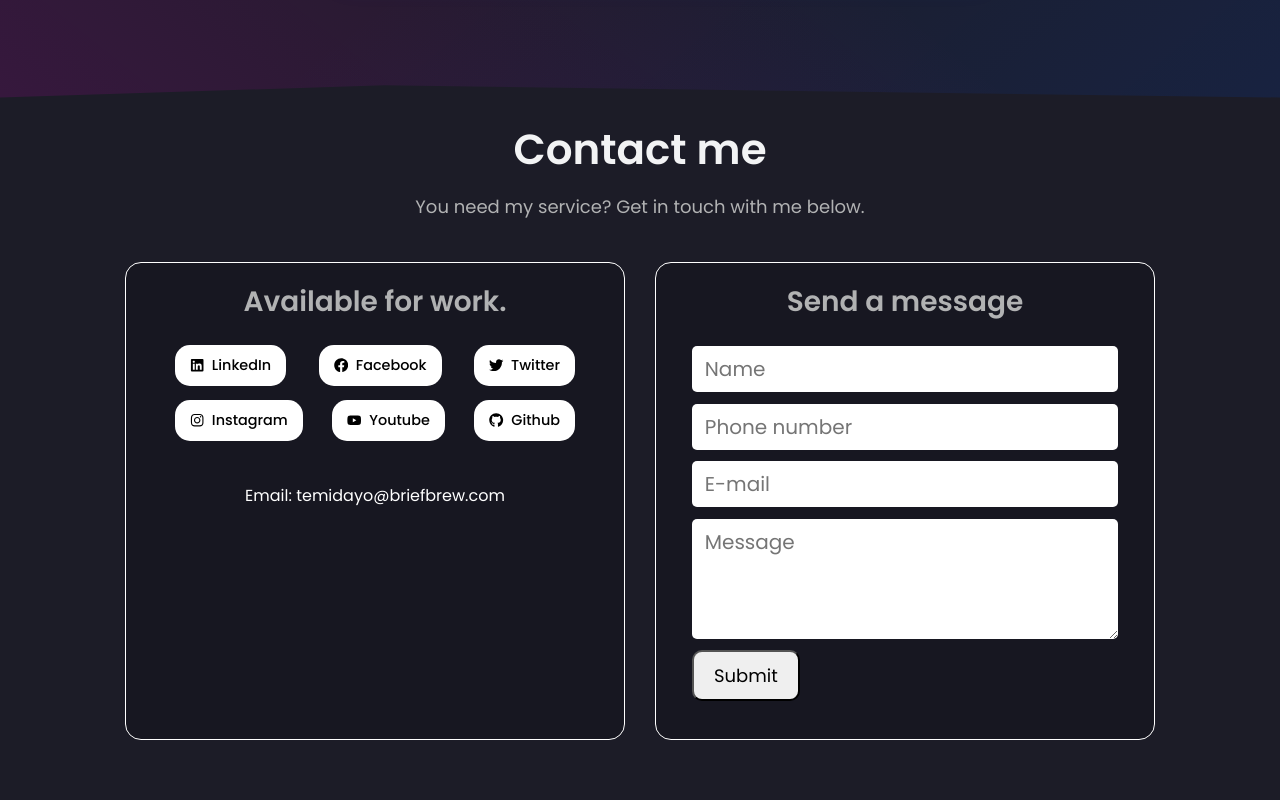
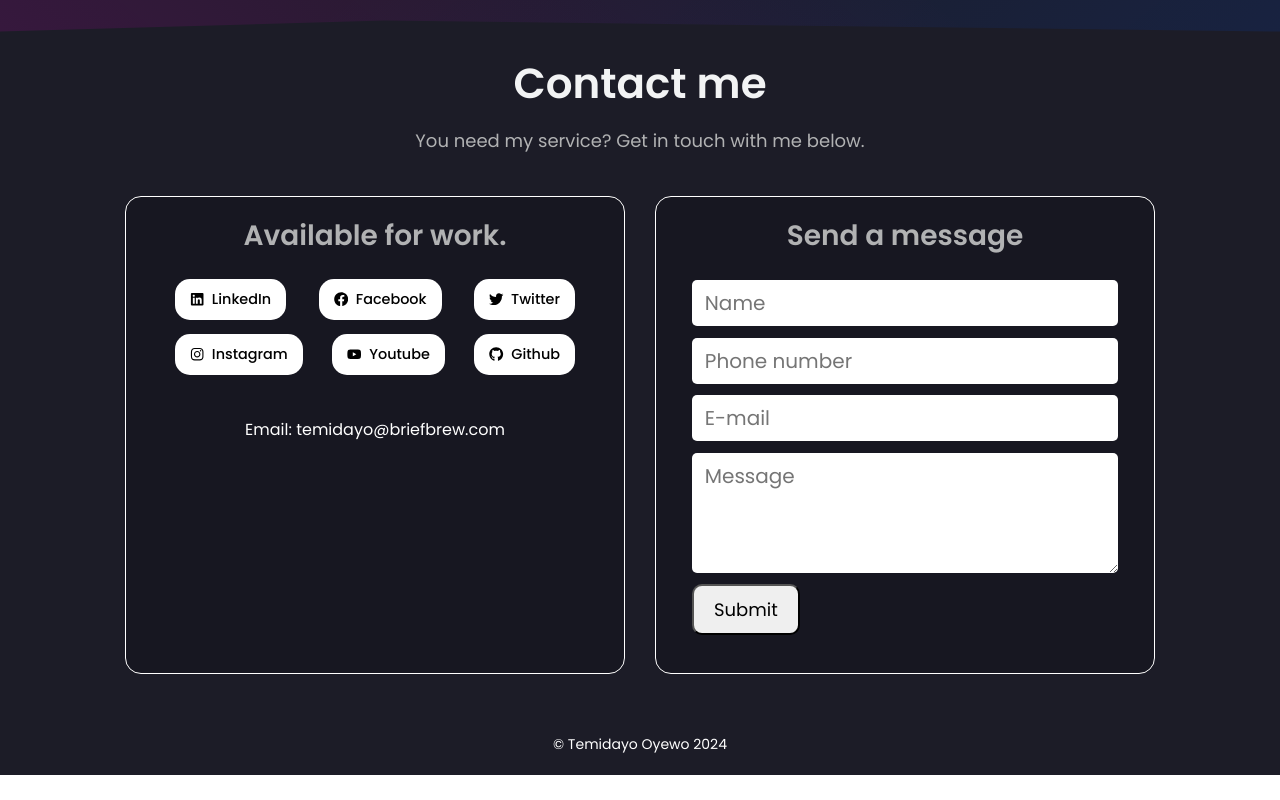
Before and after one commit to oyewosolomon/portfolio, a React (Create React App) app: page / in a window 1280 px wide. Shown: the part 7163-7963 px from the top of the page. After the commit the page ends 7938 px from the top, so only its background shows below. Built offline with nearby package versions, Linux system fonts and the light colour scheme.

Commit message:
Footer updated

```diff
--- a/src/App.js
+++ b/src/App.js
@@ -9,6 +9,7 @@ import { BrowserRouter as Router } from 'react-router-dom';
 import Experience from './components/Experience';
 import Projects from './components/Projects';
 import Contact from './components/Contact';
+import Footer from './components/Footer';
 
 const Body = styled.div`
 background-color:${({theme})=>theme.bg};
@@ -45,6 +46,7 @@ function App() {
         <Projects / >
         <Wrapper><Education/></Wrapper>
         <Contact/>
+       <Footer />
         </Body>
       </Router>
     </ThemeProvider>
--- a/src/components/Cards/EducationCard.js
+++ b/src/components/Cards/EducationCard.js
@@ -135,7 +135,7 @@ const EducationCard = ({education}) => {
                 <Duration>{education.date}</Duration>
             </Body>
         </Top>
-        <Grade>Grade: {education.grade}</Grade>
+        {/* <Grade>Grade: {education.grade}</Grade> */}
         <Description>
            <Span>{education.desc}</Span>
         </Description>
--- /dev/null
+++ b/src/components/Footer/index.js
@@ -0,0 +1,18 @@
+import React from 'react'
+import styled from 'styled-components'
+
+const FooterContainer = styled.div`
+    font-size: 14px;
+    color: #ffffff;
+    text-align: center;
+    margin-top: 20px;
+    margin-bottom: 20px;
+`;
+
+const Footer = () => {
+  return (
+    <FooterContainer>&copy; Temidayo Oyewo 2024</FooterContainer>
+  )
+}
+
+export default Footer
--- a/src/components/Herosection/index.js
+++ b/src/components/Herosection/index.js
@@ -147,6 +147,7 @@ const SubTitle = styled.div`
 `;
 
 const ResumeButton = styled.a`
+
    -webkit-appearance: button;
     -moz-appearance: button;
     appearance: button;
@@ -157,7 +158,6 @@ const ResumeButton = styled.a`
     padding: 16px 0;
     color:${({ theme }) => theme.white};
     border-radius: 20px;
-    cursor: pointer;
     font-size: 20px;
     font-weight: 600;
     transition: all 0.2s ease-in-out !important;
@@ -168,7 +168,8 @@ const ResumeButton = styled.a`
     box-shadow:  20px 20px 60px #1F2634,
     -20px -20px 60px #1F2634;
     &:hover {
-        transform: scale(1.05);
+    transform: scale(1.05);
+    cursor: pointer;
     transition: all 0.4s ease-in-out;
     box-shadow:  20px 20px 60px #1F2634,
 
@@ -230,7 +231,7 @@ const Hero = () => {
             <SubTitle>
               {Bio.description}
             </SubTitle>
-            <ResumeButton href={Bio.resume} target='display'>Check Resume</ResumeButton>
+            <ResumeButton href={Bio.resume}>Check Resume</ResumeButton>
           </HeroLeftContainer>
           <HeroRightContainer >
             <Image
```
